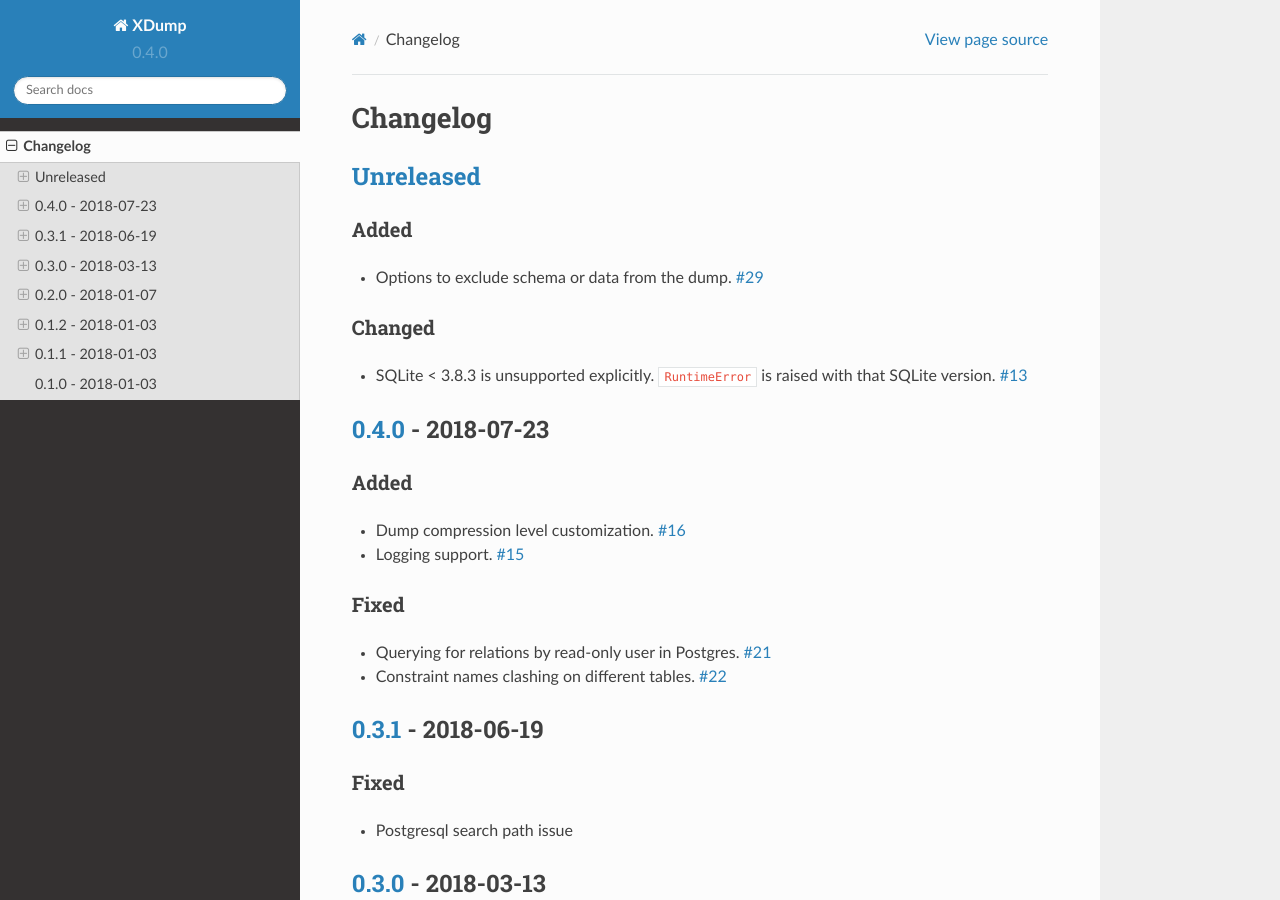
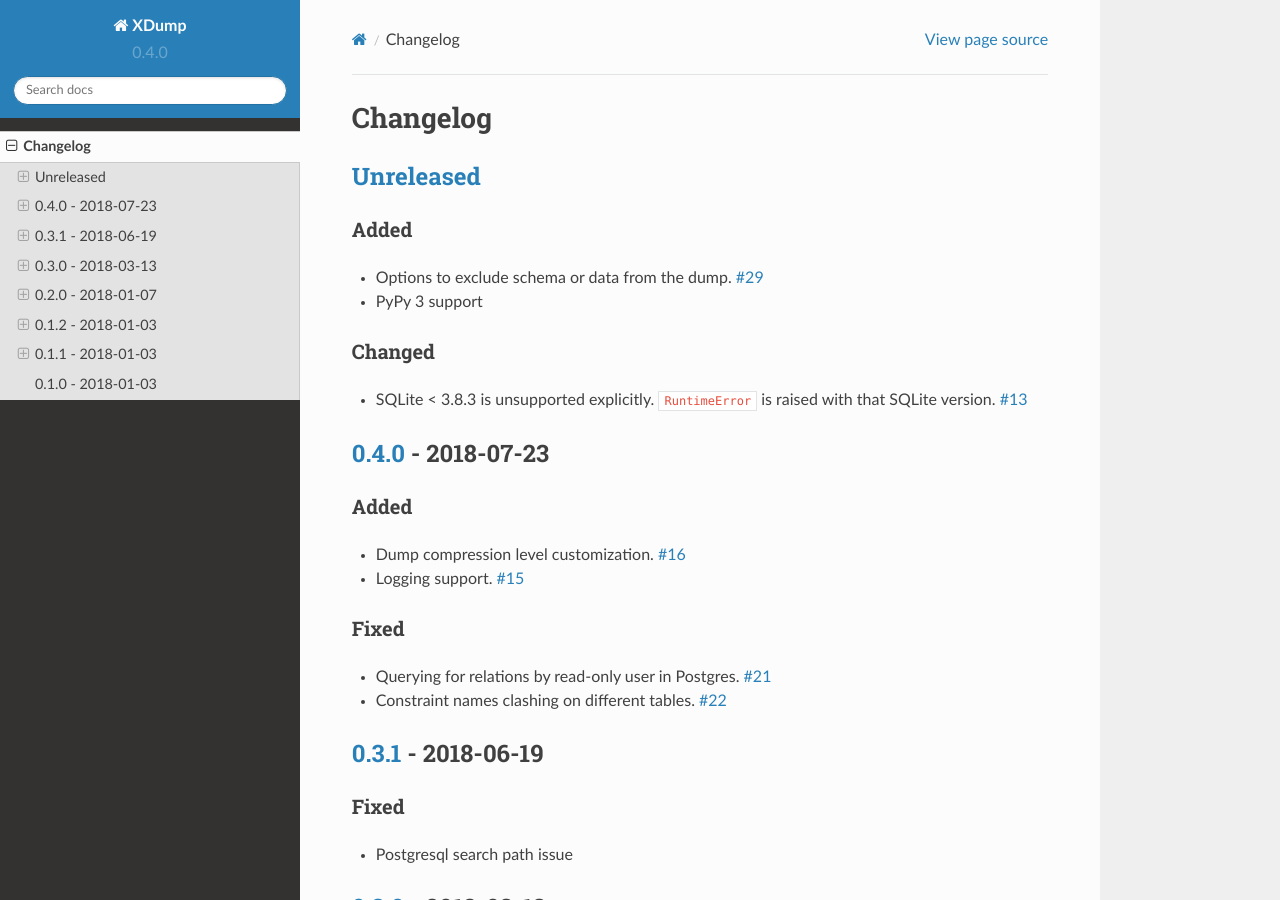
Before and after one commit to Stranger6667/xdump, a Sphinx documentation site: the page built from docs/changelog.rst, in a window 1280 px wide and 900 px high. Built offline with Sphinx 7.4.7 and the Read the Docs theme 2.0.0, drawn with Linux system fonts in a browser that asks for light colours.

Commit message:
PyPy3 support (#36)
* PyPy3 support

* Fix typo

```diff
--- a/README.rst
+++ b/README.rst
@@ -143,4 +143,4 @@ And usage is:
 Python support
 ==============
 
-XDump supports Python 3.4 - 3.7.
+XDump supports Python 3.4 - 3.7 and PyPy 3.
--- a/docs/changelog.rst
+++ b/docs/changelog.rst
@@ -10,6 +10,7 @@ Added
 ~~~~~
 
 - Options to exclude schema or data from the dump. `#29`_
+- PyPy 3 support
 
 Changed
 ~~~~~~~
```
Also changed, not shown: .travis.yml, 4 other files.
